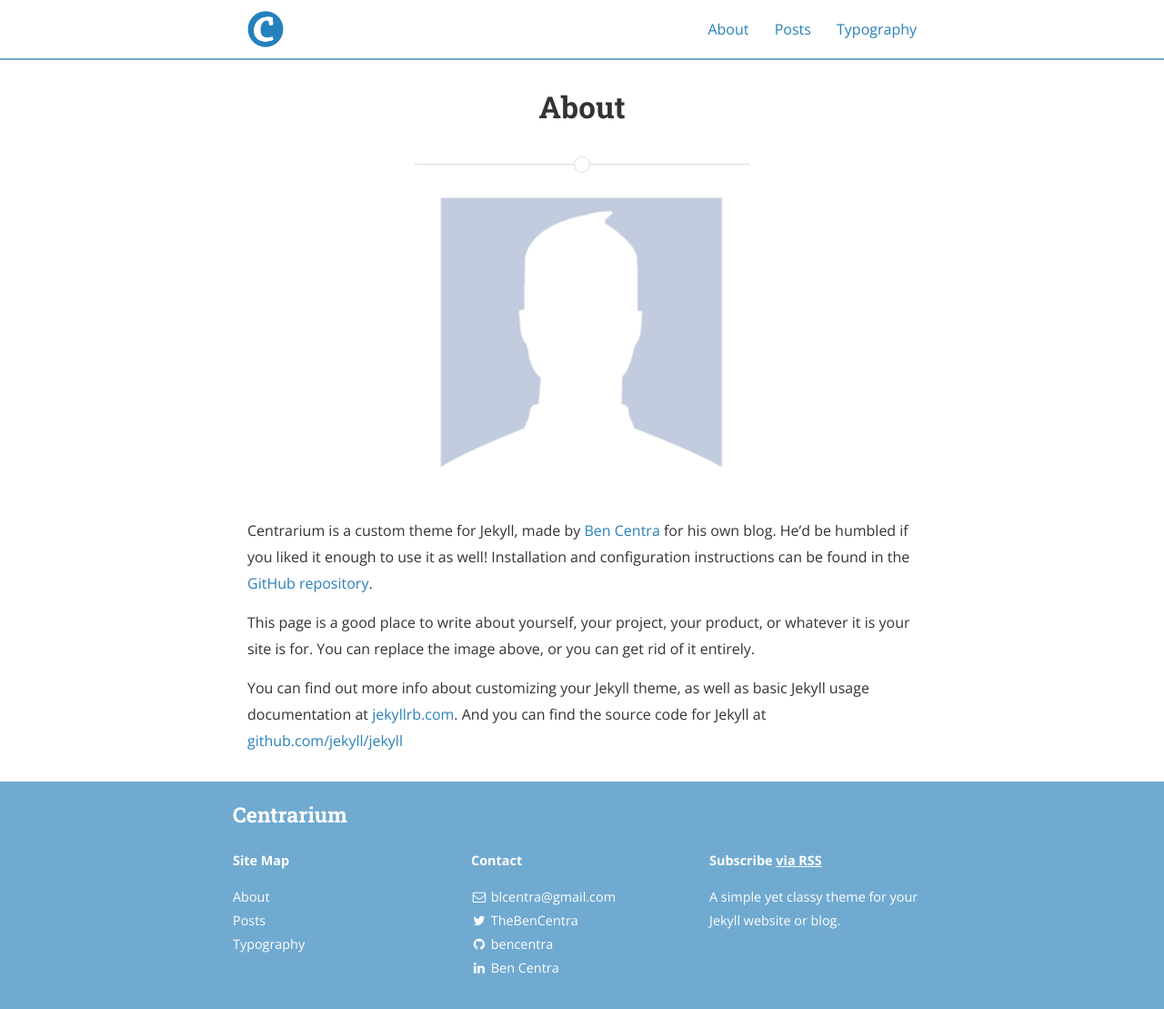
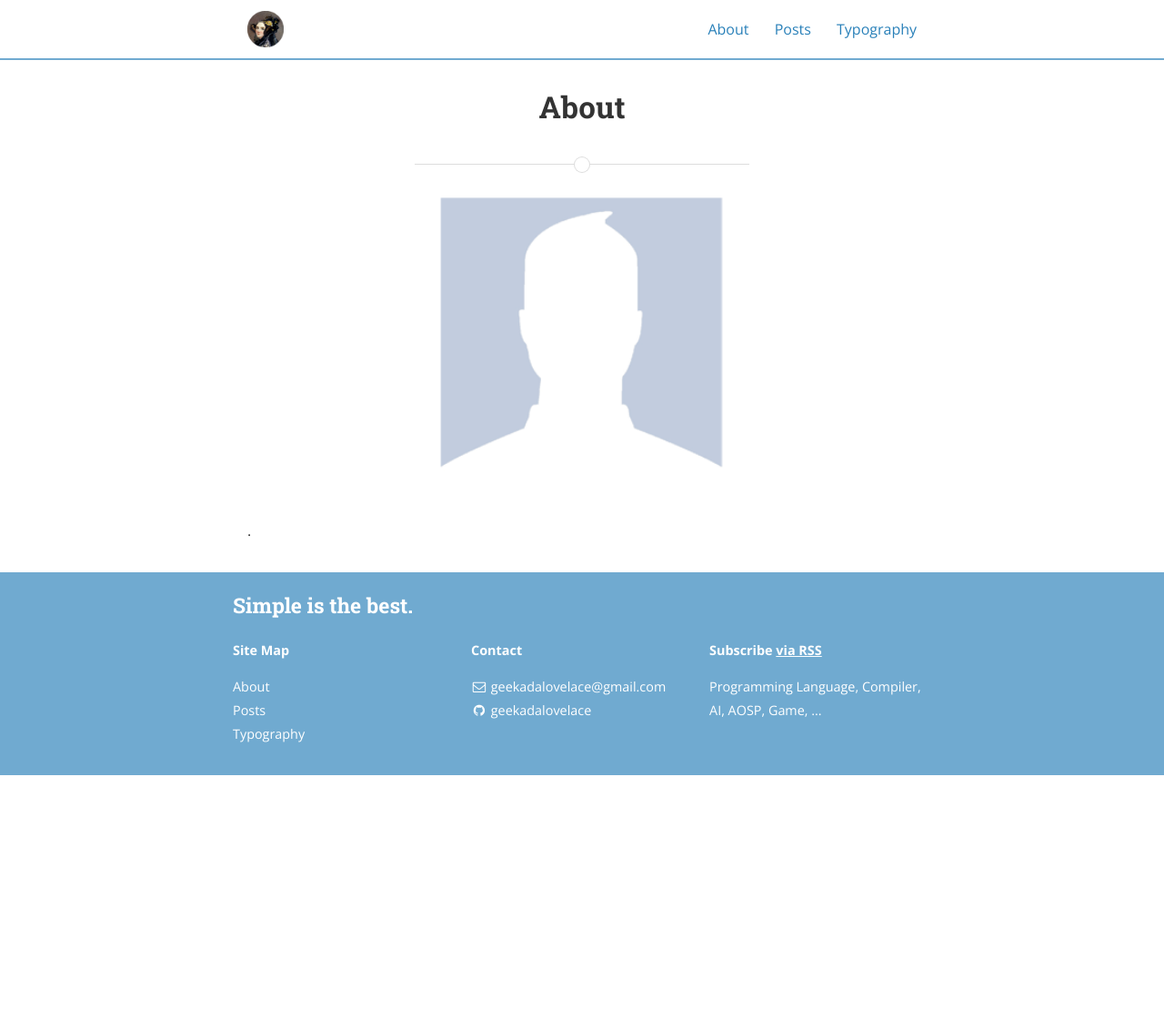
Before and after one commit to geekadalovelace/geekadalovelace.github.io, a Jekyll site: the page built from about.md, in a window 1280 px wide. Shown: the whole page at 91% size. Built offline with Jekyll 4.4.1, drawn with Linux system fonts in a browser that asks for light colours; nearby versions of some CDN libraries; after the commit the page ends 900 px from its top, so only the background shows below that.

Commit message:
Modify configuration and customizing

```diff
--- a/_config.yml
+++ b/_config.yml
@@ -9,19 +9,19 @@ exclude:
   - "/vendor/"
 
 # Site settings
-title: Centrarium
-subtitle: "A simple yet classy theme for your Jekyll website or blog"
-email: blcentra@gmail.com
-name: Ben Centra
+title: "Simple is the best."
+subtitle: "Programming Language, Compiler, AI, AOSP, Game, ..."
+email: geekadalovelace@gmail.com
+name: Ada Lovelace
 description: >
-  A simple yet classy theme for your Jekyll website or blog.
+  Programming Language, Compiler, AI, AOSP, Game, ...
 # Base URL of site (i.e. /blog). It should always start with a slash,
 # and never end with a slash. Set it to a blank value if hosting at the
 # root of your server.
-baseurl: "/centrarium" # the subpath of your site, e.g. /blog/
-url: "http://bencentra.github.io" # the base hostname & protocol for your site
+baseurl: "" # the subpath of your site, e.g. /blog/
+url: "http://geekadalovelace.github.io" # the base hostname & protocol for your site
 cover: "/assets/header_image.jpg"
-logo: "/assets/logo.png"
+logo: "/assets/ada_lovelace_logo.png"
 
 # Build settings
 markdown: kramdown
@@ -48,11 +48,11 @@ jekyll-archives:
 
 # Category descriptions (for archive pages)
 descriptions:
-  - cat: jekyll
-    desc: "Posts describing Jekyll setup techniques."
+  - cat: Etc
+    desc: "Etc"
 
-  - cat: dummy
-    desc: "Just some placeholder posts, lorem ipsum and the rest."
+  #- cat: dummy
+  #  desc: "Just some placeholder posts, lorem ipsum and the rest."
 
 # Social icons and sharing options
 #
@@ -72,38 +72,38 @@ descriptions:
 social:
   - name: Twitter
     icon: twitter
-    username: TheBenCentra
-    url: https://twitter.com/TheBenCentra
+    username:
+    url:
     desc: Follow me on Twitter
-    share: true
+    share: false
 
   - name: Facebook
     icon: facebook
-    username: thebencentra
+    username:
     url:
     desc: Friend me on Facebook
-    share: true
+    share: false
 
   - name: GitHub
     icon: github
-    username: bencentra
-    url: https://github.com/bencentra
-    desc: Fork me on GitHub
+    username: geekadalovelace
+    url: https://github.com/geekadalovelace
+    desc: Fork me on Github
     share: false
 
   - name: LinkedIn
     icon: linkedin
-    username: Ben Centra
-    url: https://www.linkedin.com/pub/ben-centra/47/769/60a
+    username:
+    url:
     desc: Connect with me on LinkedIn
-    share: true
+    share: false
 
   - name: Google+
     icon: google-plus
     username:
     url:
     desc: Add me to your Circles
-    share: true
+    share: false
 
   - name: YouTube
     icon: youtube
@@ -186,13 +186,14 @@ social:
 # These are for automatically generating sharing metadata for FB and Twitter
 # OS Protocol is for sharing the source of your site, if you're interested. For more, see osprotocol.com
 protocols:
-    fb_image: "/assets/logo.png"
+    fb_image: "/assets/ada_lovelace_logo.png"
     fb_image_width: 612
     fb_image_height: 605
     fb_image_type: "image/png"
 
-    twitter_image: "/assets/logo.png"
+    twitter_image: "/assets/ada_lovelace_logo.png"
 
-    os_repo: "https://github.com/bencentra/centrarium.com"
+    os_repo: "https://github.com/geekadalovelace"
     os_rcs_type: "git"
-    os_src: "git@github.com:bencentra/centrarium.com.git"
+    #os_src: "git@github.com:bencentra/centrarium.com.git"
+    os_src:
--- a/about.md
+++ b/about.md
@@ -6,12 +6,4 @@ permalink: /about/
 
 <img src="{{ site.baseurl }}/assets/profile-placeholder.gif" title="Profile Picture" class="profile">
 
-Centrarium is a custom theme for Jekyll, made by [Ben Centra][bencentra] for his own blog. He'd be humbled if you liked it enough to use it as well! Installation and configuration instructions can be found in the [GitHub repository](https://github.com/bencentra/centrarium).
-
-This page is a good place to write about yourself, your project, your product, or whatever it is your site is for. You can replace the image above, or you can get rid of it entirely.
-
-You can find out more info about customizing your Jekyll theme, as well as basic Jekyll usage documentation at [jekyllrb.com](http://jekyllrb.com/). And you can find the source code for Jekyll at [github.com/jekyll/jekyll](https://github.com/jekyll/jekyll)
-
-[centrarium]: https://github.com/bencentra/centrarium
-[bencentra]: http://bencentra.com
-[jekyll]: https://github.com/jekyll/jekyll
+.
```
Also changed, not shown: assets/ada_lovelace_logo.png (added), vendor/sample/2015-04-18-dummy.markdown (renamed from _posts/2015-04-18-dummy.markdown), vendor/sample/2015-04-18-dummy2.markdown (renamed from _posts/2015-04-18-dummy2.markdown), vendor/sample/2015-04-18-dummy3.markdown (renamed from _posts/2015-04-18-dummy3.markdown), vendor/sample/2015-04-18-dummy4.markdown (renamed from _posts/2015-04-18-dummy4.markdown), vendor/sample/2015-04-18-dummy5.markdown (renamed from _posts/2015-04-18-dummy5.markdown), vendor/sample/2015-04-18-dummy6.markdown (renamed from _posts/2015-04-18-dummy6.markdown), vendor/sample/2015-04-18-welcome-to-jekyll.markdown (renamed from _posts/2015-04-18-welcome-to-jekyll.markdown).
